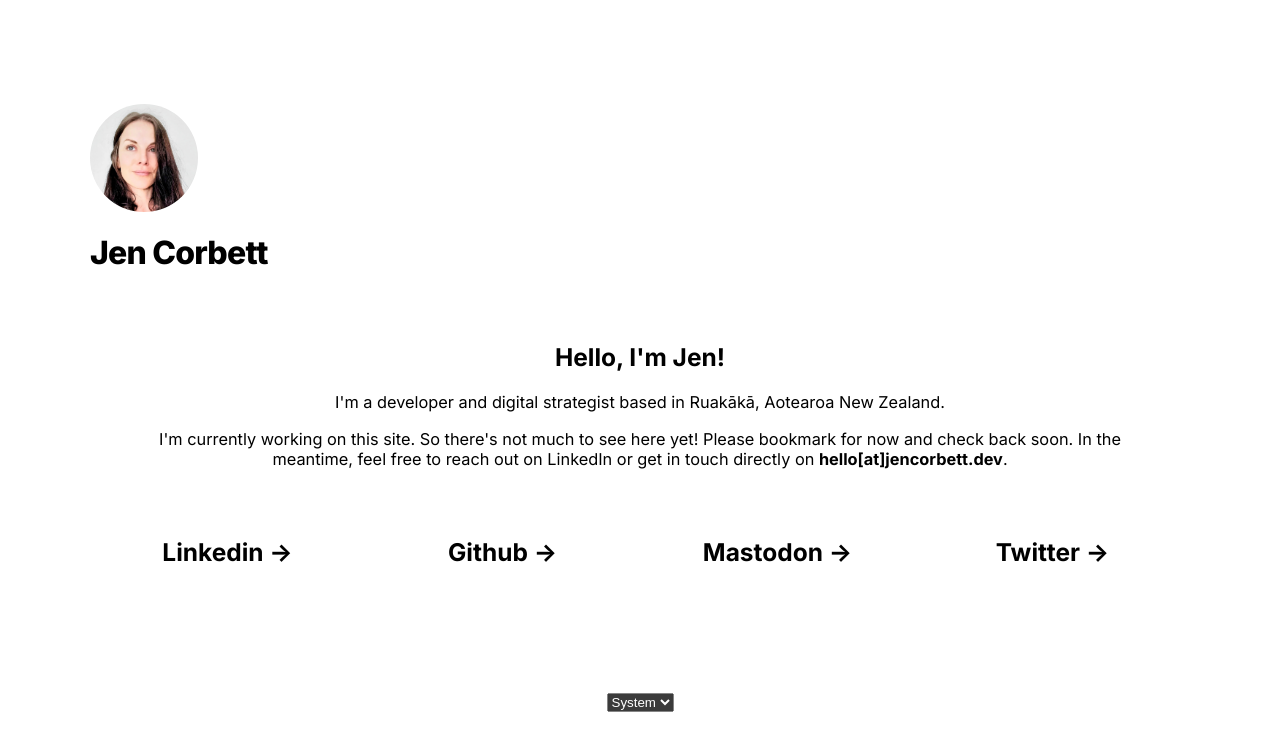
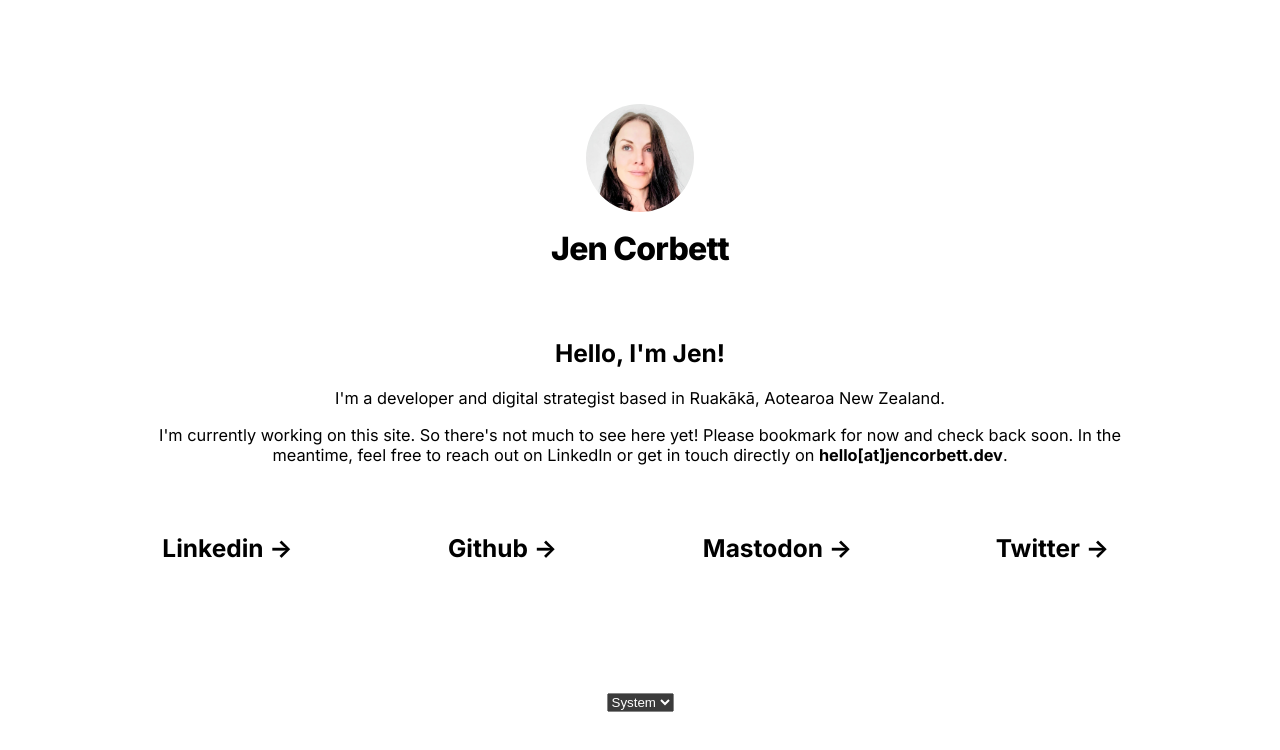
Before and after one commit to ajenstory/jencorbett.dev, a Next.js app in the folder app/: page / in a window 1280 px wide. Shown: the top 750 px of the page. Built offline with nearby package versions, Linux system fonts and the light colour scheme.

Commit message:
Add header style to utils module

```diff
--- a/app/styles/utils.module.css
+++ b/app/styles/utils.module.css
@@ -71,3 +71,9 @@
 .bold {
   font-weight: bold;
 }
+
+.header {
+  display: flex;
+  flex-direction: column;
+  align-items: center;
+}
```
